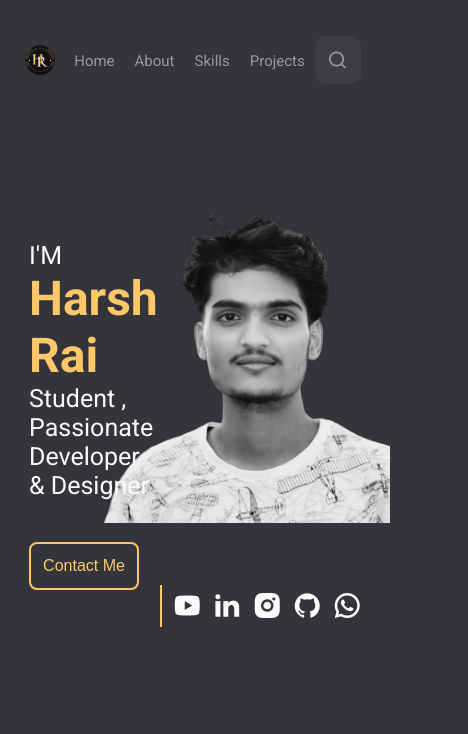
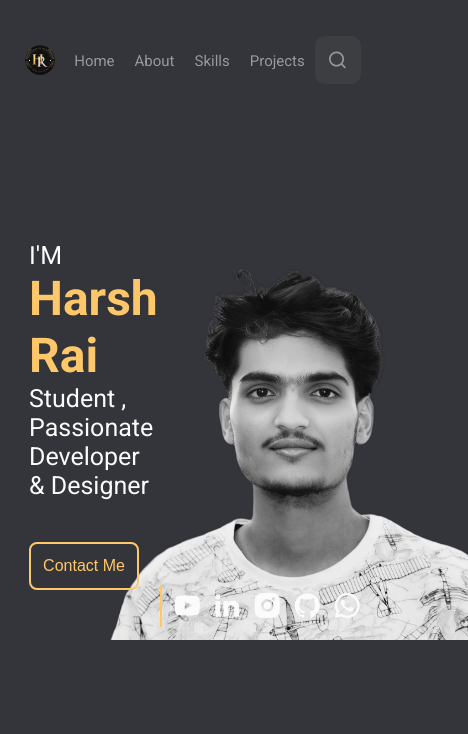
Before and after one commit to harshrai515/Portfolio_2, a plain HTML site: page index.html in a window 390 px wide. Shown: the top 734 px of the page, 468 px wide, since content can reach past the window. Drawn offline with nearby package versions, Linux system fonts and the light colour scheme.

Commit message:
Update style.css

```diff
--- a/style.css
+++ b/style.css
@@ -491,13 +491,13 @@ footer {
 @media (max-width: 768px) {
 
   header {
-    height: 85vh;
+    height: 105vh;
     padding: 36px 100px;
     background-image: url(asset/file3.png);
     background-position: 70px;
     background-size: contain;
     background-repeat: no-repeat;
-    width: 100vw;
+    width: 120vw;
   }
 
   header nav{
```
